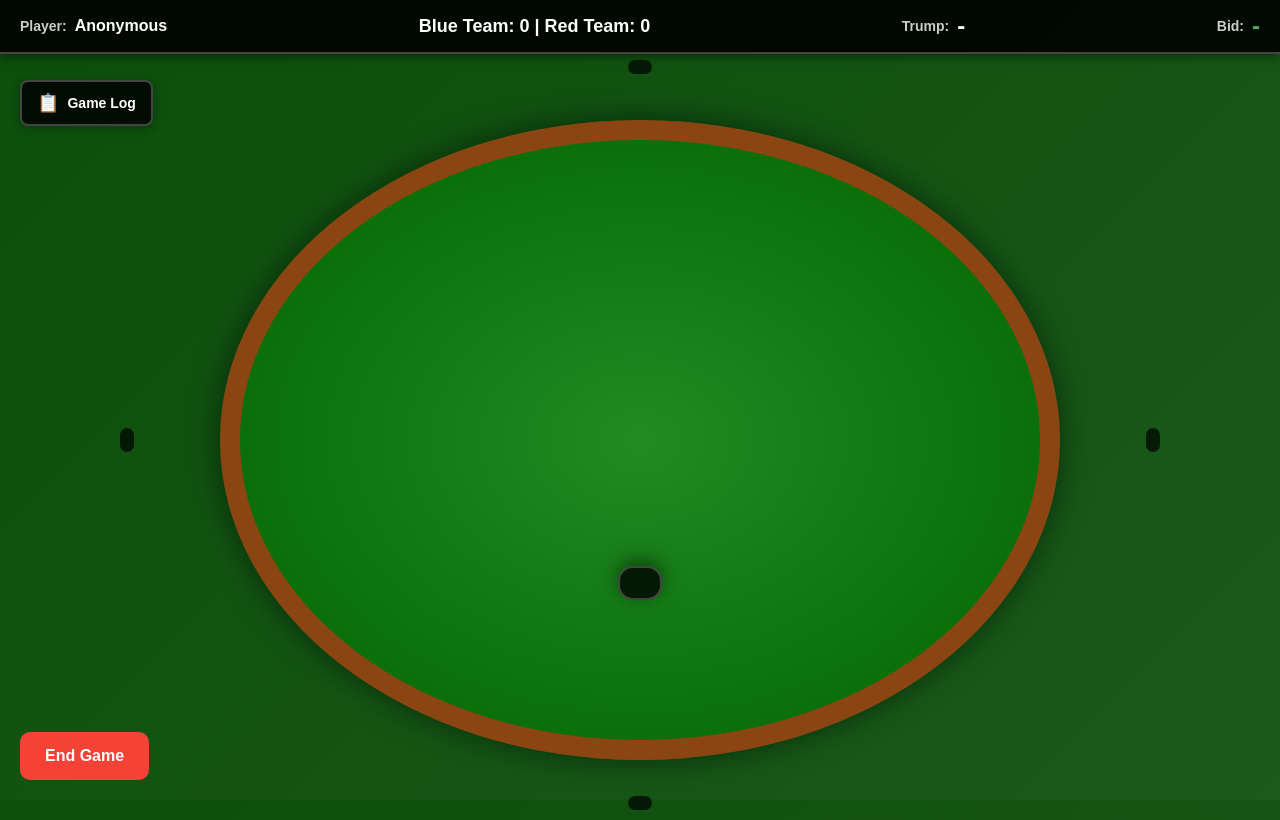
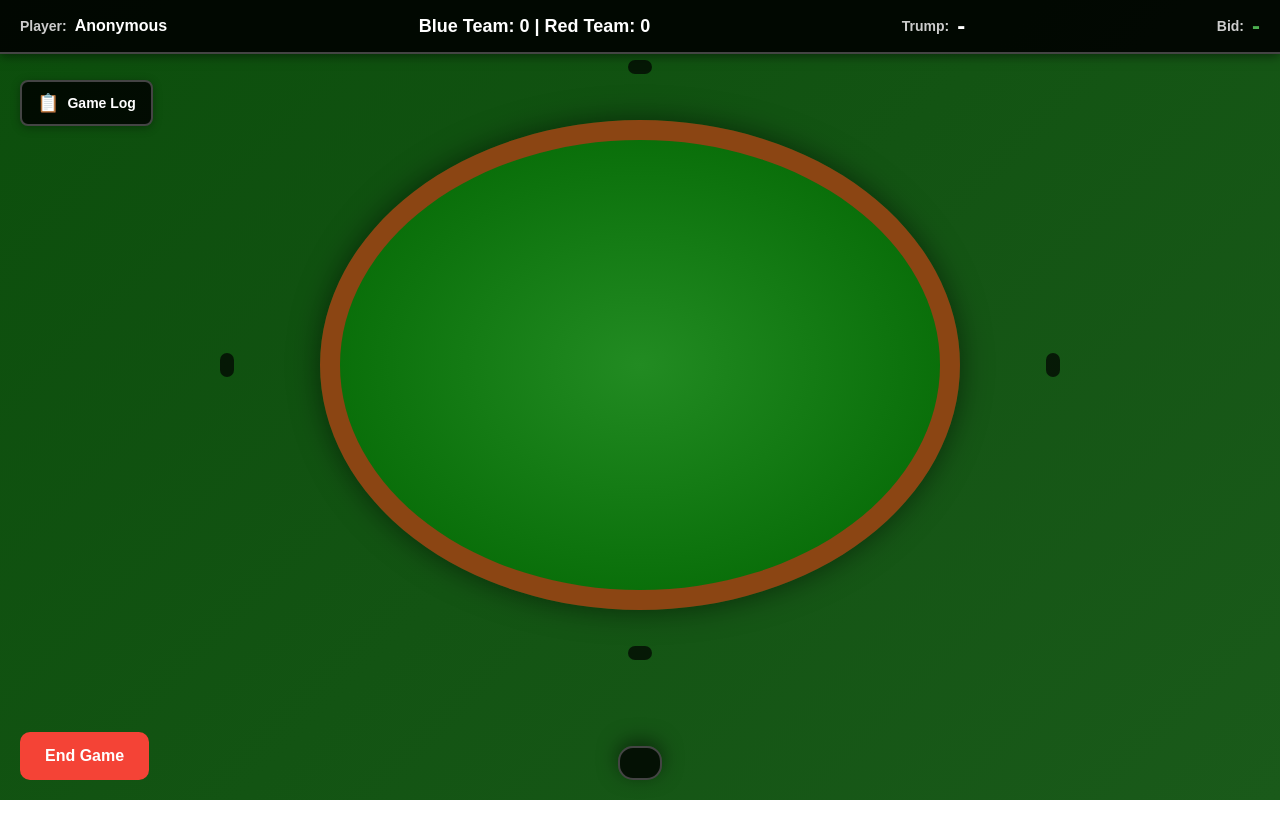
Before and after one commit to bizob2828/cinch, a website: page public/index.html in a window 1280 px wide. Both pictures are taken after a click on the button "Join Game". Drawn offline with nearby package versions, Linux system fonts and the light colour scheme; no server answers.

Commit message:
fix: made table smaller to ensure all other elements fit well on different devices

```diff
--- a/public/styles.css
+++ b/public/styles.css
@@ -100,8 +100,8 @@
 
 .game-table {
   position: relative;
-  width: 800px;
-  height: 600px;
+  width: 600px;
+  height: 450px;
   background: radial-gradient(ellipse at center, #228B22 0%, #006400 100%);
   border: 20px solid #8B4513;
   border-radius: 50%;
@@ -207,7 +207,7 @@
 /* Play Turn Message */
 .play-message {
   position: fixed;
-  bottom: 320px;
+  bottom: 140px;
   left: 50%;
   transform: translateX(-50%);
   background: rgba(76, 175, 80, 0.95);
@@ -229,7 +229,7 @@
 /* Follow Suit Message */
 .follow-suit-message {
   position: fixed;
-  bottom: 280px;
+  bottom: 180px;
   left: 50%;
   transform: translateX(-50%);
   background: rgba(211, 47, 47, 0.95);
@@ -268,7 +268,7 @@
 /* Player's hand */
 .player-hand {
   position: fixed;
-  bottom: 200px;
+  bottom: 20px;
   left: 50%;
   transform: translateX(-50%);
   display: flex;
```
